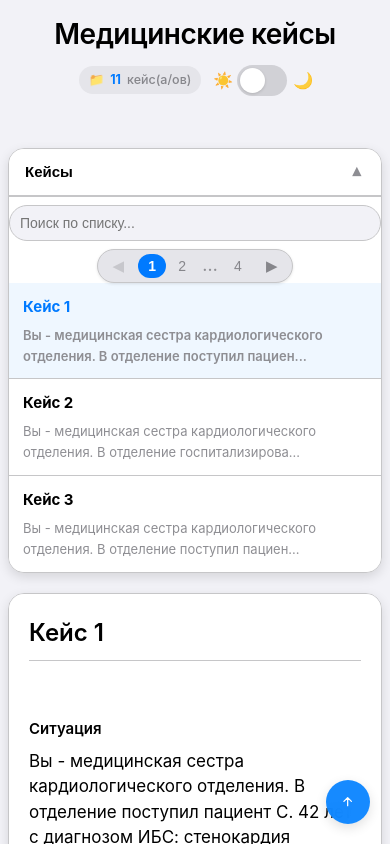
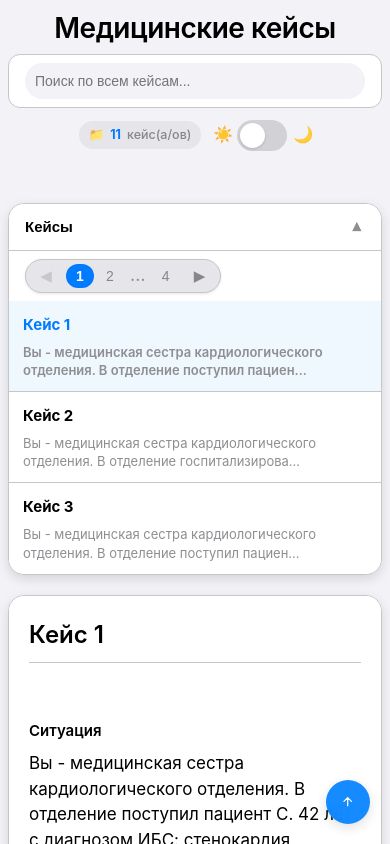
Before and after one commit to dfr8938/medical-cases-app, a React (Vite) app: page / in a window 390 px wide. Shown: the top 844 px of the page. Built offline with nearby package versions, Linux system fonts and the light colour scheme.

Commit message:
worked on cross-browser compatibility, mobile adaptation, and changed the display of the search bar in the mobile version

```diff
--- a/index.html
+++ b/index.html
@@ -2,7 +2,7 @@
 <html lang="ru">
   <head>
     <meta charset="utf-8" />
-    <meta name="viewport" content="width=device-width, initial-scale=1, viewport-fit=cover" />
+    <meta name="viewport" content="width=device-width, initial-scale=1.0, user-scalable=no">
     <meta name="theme-color" content="#007aff" />
     <meta name="description" content="Медицинские кейсы для студентов и медперсонала — обучение, поиск, темы, iOS-стиль." />
     <meta name="format-detection" content="telephone=no" />
--- a/src/App.css
+++ b/src/App.css
@@ -1,3 +1,4 @@
+/* === СБРОС И БАЗОВЫЕ СТИЛИ === */
 *,
 *::before,
 *::after {
@@ -7,6 +8,8 @@
   -webkit-tap-highlight-color: transparent;
   -webkit-touch-callout: none;
   -webkit-user-select: none;
+  -moz-user-select: none;
+  -ms-user-select: none;
   user-select: none;
 }
 
@@ -14,12 +17,13 @@ html {
   font-size: 100%;
   scroll-behavior: smooth;
   height: 100%;
+  -webkit-font-smoothing: antialiased;
+  -moz-osx-font-smoothing: grayscale;
+  text-rendering: optimizeLegibility;
 }
 
 body {
-  font-family: -apple-system, "SF Pro Text", "Segoe UI", Roboto, sans-serif;
-  -webkit-font-smoothing: antialiased;
-  -moz-osx-font-smoothing: grayscale;
+  font-family: -apple-system, BlinkMacSystemFont, "Segoe UI", Roboto, Ubuntu, "Helvetica Neue", sans-serif;
   background: var(--bg-primary);
   color: var(--text-primary);
   line-height: 1.6;
@@ -31,9 +35,10 @@ body {
   padding: env(safe-area-inset-top, 0) env(safe-area-inset-right, 0)
             env(safe-area-inset-bottom, 0) env(safe-area-inset-left, 0);
   position: relative;
+  -webkit-overflow-scrolling: touch;
 }
 
-/* === ЦВЕТА И ПЕРЕМЕННЫЕ (iOS-стиль) === */
+/* === ЦВЕТА И ПЕРЕМЕННЫЕ (iOS-стиль, с fallback) === */
 :root {
   --bg-primary: #f2f2f7;
   --bg-secondary: #e5e5ea;
@@ -76,6 +81,17 @@ html.dark {
   --highlight: #ffd60a;
 }
 
+/* === ФИКС ДЛЯ СТАРЫХ БРАУЗЕРОВ (fallback) === */
+@media not all and (min-resolution: 0.001dpcm) {
+  @supports (-webkit-appearance: none) and (stroke-color: transparent) {
+    :root {
+      --bg-secondary: #d9d9d9;
+      --text-secondary: #777;
+      --separator: #ddd;
+    }
+  }
+}
+
 /* === ОСНОВНОЙ КОНТЕЙНЕР === */
 .app {
   max-width: 100vw;
@@ -87,6 +103,7 @@ html.dark {
   display: flex;
   flex-direction: column;
   gap: 20px;
+  -webkit-overflow-scrolling: touch;
 }
 
 /* === ЗАГОЛОВОК === */
@@ -102,6 +119,22 @@ html.dark {
   color: var(--text-primary);
   margin-bottom: 8px;
   letter-spacing: -0.5px;
+  line-height: 1.2;
+}
+
+/* === ГЛОБАЛЬНЫЙ ПОИСК (ТОЛЬКО НА МОБИЛЬНЫХ) === */
+.global-search-mobile {
+  width: 100%;
+  padding: 8px 16px;
+  background: var(--bg-card);
+  border-radius: var(--radius-md);
+  border: 0.5px solid var(--separator);
+  margin: 8px 0 12px;
+  display: none;
+}
+
+.global-search-mobile .search-in-header {
+  width: 100%;
 }
 
 /* === СТАТИСТИКА === */
@@ -170,6 +203,9 @@ html.dark {
   cursor: pointer;
   transition: background 0.3s ease;
   outline: none;
+  -webkit-appearance: none;
+  -moz-appearance: none;
+  appearance: none;
 }
 
 .theme-toggle-switch.dark {
@@ -233,6 +269,7 @@ html.dark {
   backdrop-filter: blur(10px);
   -webkit-backdrop-filter: blur(10px);
   transition: background var(--transition);
+  -webkit-overflow-scrolling: touch;
 }
 
 .case-list-header h3 {
@@ -272,11 +309,14 @@ html.dark {
   background: var(--bg-primary);
   color: var(--text-primary);
   transition: border-color 0.25s ease, box-shadow 0.25s ease;
+  -webkit-appearance: none;
+  border: none;
 }
 
 .search-input-header:focus {
   border-color: var(--accent);
   box-shadow: 0 0 0 1px var(--accent);
+  outline: none;
 }
 
 .clear-btn-header {
@@ -295,9 +335,11 @@ html.dark {
   justify-content: center;
   cursor: pointer;
   z-index: 1;
+  -webkit-tap-highlight-color: transparent;
 }
 
-.clear-btn-header:hover {
+.clear-btn-header:hover,
+.clear-btn-header:focus {
   color: var(--text-primary);
 }
 
@@ -317,6 +359,7 @@ html.dark {
   height: 34px;
   margin: 0 auto;
   box-shadow: var(--shadow);
+  -webkit-user-select: none;
 }
 
 .ios-pagination-arrow {
@@ -332,6 +375,7 @@ html.dark {
   align-items: center;
   justify-content: center;
   transition: background var(--transition);
+  -webkit-tap-highlight-color: transparent;
 }
 
 .ios-pagination-arrow:disabled {
@@ -339,7 +383,8 @@ html.dark {
   cursor: not-allowed;
 }
 
-.ios-pagination-arrow:hover:not(:disabled) {
+.ios-pagination-arrow:hover:not(:disabled),
+.ios-pagination-page:hover:not(.active) {
   background: var(--bg-tertiary);
 }
 
@@ -363,10 +408,6 @@ html.dark {
   cursor: pointer;
   font-weight: 500;
   transition: background var(--transition);
-}
-
-.ios-pagination-page:hover {
-  background: var(--bg-tertiary);
 }
 
 .ios-pagination-page.active {
@@ -405,6 +446,7 @@ html.dark {
   font-size: 15px;
   color: var(--text-primary);
   transition: background var(--transition-fast);
+  -webkit-tap-highlight-color: transparent;
 }
 
 .case-item:last-child {
@@ -438,9 +480,10 @@ html.dark {
   -webkit-line-clamp: 2;
   -webkit-box-orient: vertical;
   overflow: hidden;
+  line-height: 1.4;
 }
 
-/* === ПРОСМОТР КЕЙСА (адаптивная ширина) === */
+/* === ПРОСМОТР КЕЙСА === */
 .case-view {
   flex: 1 1 65%;
   min-width: 300px;
@@ -499,7 +542,7 @@ html.dark {
   background: var(--highlight);
   font-weight: 600;
   color: #000;
-  padding: 0;
+  padding: 0 2px;
   border-radius: 2px;
   line-height: inherit;
 }
@@ -537,6 +580,7 @@ html.dark {
   box-shadow: var(--shadow-lg);
   transition: transform 0.2s ease, background 0.2s ease;
   z-index: 1000;
+  -webkit-tap-highlight-color: transparent;
 }
 
 .scroll-top:hover {
@@ -573,6 +617,7 @@ html.dark {
   color: var(--text-primary);
   border-bottom: 0.5px solid var(--separator);
   transition: background var(--transition);
+  -webkit-tap-highlight-color: transparent;
 }
 
 .mobile-accordion-header:hover {
@@ -616,6 +661,19 @@ html.dark {
     padding-bottom: max(16px, env(safe-area-inset-bottom));
   }
 
+  .global-search-mobile {
+    display: block;
+  }
+
+  .app-header h1 {
+    margin-bottom: 0;
+  }
+
+  .case-list-header .search-and-pagination,
+  .case-list-header .search-in-header {
+    display: none;
+  }
+
   .case-list {
     display: none;
   }
@@ -652,6 +710,10 @@ html.dark {
     padding: 12px 14px;
   }
 
+  .case-item p {
+    line-height: 1.4;
+  }
+
   .case-list-header {
     padding: 12px 14px;
   }
@@ -673,8 +735,12 @@ html.dark {
   }
 }
 
-/* === ДЕСКТОП / iPad (большие экраны) === */
+/* === ДЕСКТОП / iPad === */
 @media (min-width: 769px) {
+  .global-search-mobile {
+    display: none;
+  }
+
   .case-list-mobile-wrapper {
     display: none;
   }
@@ -685,6 +751,19 @@ html.dark {
 
   .case-view {
     order: 2;
+  }
+}
+
+@media (min-width: 769px) and (orientation: landscape) {
+  .case-list {
+    width: 25%;
+    max-width: 400px;
+  }
+
+  .case-view {
+    flex: 1 1 70%;
+    min-width: 400px;
+    padding: 32px;
   }
 }
 
@@ -704,15 +783,19 @@ html.dark {
   }
 }
 
-@media (min-width: 769px) and (orientation: landscape) {
-  .case-list {
-    width: 25%;
-    max-width: 400px;
-  }
-
-  .case-view {
-    flex: 1 1 70%;
-    min-width: 400px;
-    padding: 32px;
+/* === ДЛЯ СЛАБОВИДЯЩИХ (a11y) === */
+@media (prefers-reduced-motion: reduce) {
+  *,
+  *::before,
+  *::after {
+    transition: none !important;
+    animation: none !important;
   }
 }
+
+@media (prefers-contrast: high) {
+  :root {
+    --separator: #000;
+    --shadow: 0 1px 3px rgba(0, 0, 0, 0.3);
+  }
+}
--- a/src/App.jsx
+++ b/src/App.jsx
@@ -23,9 +23,9 @@ const App = () => {
     };
 
     if (isMobileDevice()) {
-      setIsMobileAccordionOpen(false); // Свёрнут по умолчанию
+      setIsMobileAccordionOpen(false);
     } else {
-      setIsMobileAccordionOpen(true); // На десктопах и iPad — открыт
+      setIsMobileAccordionOpen(true);
     }
 
     const handleResize = () => {
@@ -117,7 +117,6 @@ const App = () => {
     setTimeout(() => {
       setSelectedCase(newCase);
       setIsAnimating(false);
-      // На мобильных — закрыть аккордеон после выбора
       if (window.innerWidth <= 768 && 'ontouchstart' in window) {
         setIsMobileAccordionOpen(false);
       }
@@ -196,6 +195,35 @@ const App = () => {
       <header className="app-header">
         <h1>Медицинские кейсы</h1>
 
+        {/* === ГЛОБАЛЬНЫЙ ПОИСК (ТОЛЬКО НА МОБИЛЬНЫХ) === */}
+        <div className="global-search-mobile">
+          <div className="search-in-header">
+            <input
+              ref={inputRef}
+              type="text"
+              placeholder="Поиск по всем кейсам..."
+              value={searchTerm}
+              onChange={(e) => {
+                setSearchTerm(e.target.value);
+                setCurrentPage(1);
+              }}
+              className="search-input-header"
+            />
+            {searchTerm && (
+              <button
+                onClick={() => {
+                  setSearchTerm("");
+                  setCurrentPage(1);
+                }}
+                className="clear-btn-header"
+                aria-label="Очистить поиск"
+              >
+                ×
+              </button>
+            )}
+          </div>
+        </div>
+
         <div className="stats-container">
           <div className="stats-bar">
             <span className="stat-item">
@@ -226,8 +254,8 @@ const App = () => {
 
       <div className="app-container">
         {/* === СПИСОК КЕЙСОВ === */}
-        {/* На десктопе и iPad — обычный список */}
         {window.innerWidth > 768 ? (
+          /* === ДЕСКТОП / iPad — ПОИСК ВНУТРИ СПИСКА === */
           <div className="case-list">
             <div className="case-list-header">
               <h3>
@@ -235,6 +263,7 @@ const App = () => {
               </h3>
 
               <div className="search-and-pagination">
+                {/* Поиск внутри списка (только на десктопе) */}
                 <div className="search-in-header">
                   <input
                     ref={inputRef}
@@ -261,6 +290,7 @@ const App = () => {
                   )}
                 </div>
 
+                {/* Пагинация */}
                 {!searchTerm && totalPages > 1 && (
                   <div className="ios-pagination">
                     <button
@@ -271,14 +301,12 @@ const App = () => {
                     >
                       ◀
                     </button>
-
                     <div className="ios-pagination-pages">
                       {Array.from({ length: totalPages }, (_, i) => {
                         const page = i + 1;
                         const isCurrent = page === currentPage;
                         const isNear = Math.abs(page - currentPage) <= 1;
                         const isFirstOrLast = page === 1 || page === totalPages;
-
                         if (isFirstOrLast || isNear) {
                           return (
                             <button
@@ -302,7 +330,6 @@ const App = () => {
                         return null;
                       })}
                     </div>
-
                     <button
                       onClick={nextPage}
                       disabled={currentPage === totalPages}
@@ -353,7 +380,7 @@ const App = () => {
             )}
           </div>
         ) : (
-          /* === МОБИЛЬНЫЙ АККОРДЕОН === */
+          /* === МОБИЛЬНЫЙ АККОРДЕОН (БЕЗ ПОИСКА ВНУТРИ) === */
           <div className="case-list-mobile-wrapper">
             <div className="mobile-accordion">
               <button
@@ -375,43 +402,15 @@ const App = () => {
                   overflow: 'hidden',
                 }}
               >
-                <div className="search-and-pagination">
-                  <div className="search-in-header">
-                    <input
-                      ref={inputRef}
-                      type="text"
-                      placeholder="Поиск по списку..."
-                      value={searchTerm}
-                      onChange={(e) => {
-                        setSearchTerm(e.target.value);
-                        setCurrentPage(1);
-                      }}
-                      className="search-input-header"
-                    />
-                    {searchTerm && (
-                      <button
-                        onClick={() => {
-                          setSearchTerm("");
-                          setCurrentPage(1);
-                        }}
-                        className="clear-btn-header"
-                        aria-label="Очистить поиск"
-                      >
-                        ×
-                      </button>
-                    )}
-                  </div>
-
+                {/* Пагинация (без поиска) */}
                 {!searchTerm && totalPages > 1 && (
-                    <div className="ios-pagination">
+                  <div className="ios-pagination" style={{ margin: '8px 16px' }}>
                     <button onClick={prevPage} disabled={currentPage === 1} className="ios-pagination-arrow">◀</button>
                     <div className="ios-pagination-pages">
                       {Array.from({ length: totalPages }, (_, i) => {
                         const page = i + 1;
                         const isCurrent = page === currentPage;
-                          const isNear = Math.abs(page - currentPage) <= 1;
-                          const isFirstOrLast = page === 1 || page === totalPages;
-                          if (isFirstOrLast || isNear) {
+                        if (page === 1 || page === totalPages || Math.abs(page - currentPage) <= 1) {
                           return (
                             <button
                               key={page}
@@ -430,8 +429,8 @@ const App = () => {
                     <button onClick={nextPage} disabled={currentPage === totalPages} className="ios-pagination-arrow">▶</button>
                   </div>
                 )}
-                </div>
 
+                {/* Список кейсов */}
                 {!hasResults ? (
                   <p className="no-results">
                     По запросу "{searchTerm}" ничего не найдено.
```
Lines whose indentation alone changed are shown as unchanged.
